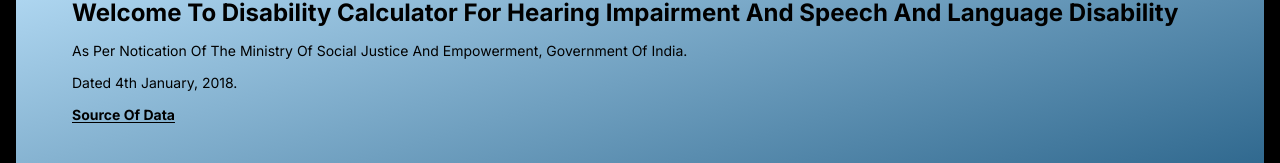
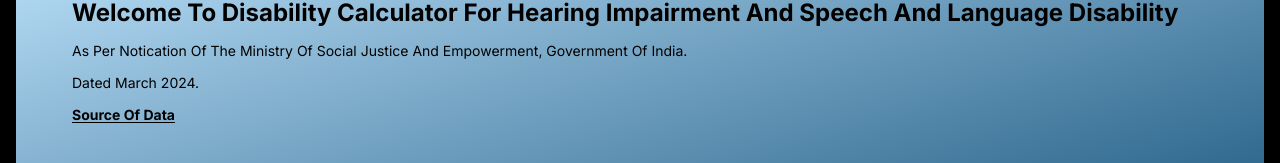
Before and after one commit to LogicubeItServices/disability-calculator, a Next.js app: page / in a window 1280 px wide. Shown: the part 276-439 px from the top of the page. Built offline with nearby package versions, Linux system fonts and the light colour scheme.

Commit message:
Update Date

```diff
--- a/app/layout.tsx
+++ b/app/layout.tsx
@@ -32,7 +32,7 @@
               as per notication of the Ministry of Social Justice and
               Empowerment, Government of India.
             </span>
-            <span>dated 4th January, 2018.</span>
+            <span>dated March 2024.</span>
 
             <Link
               href={"/pdfs/source2024.pdf"}
```
